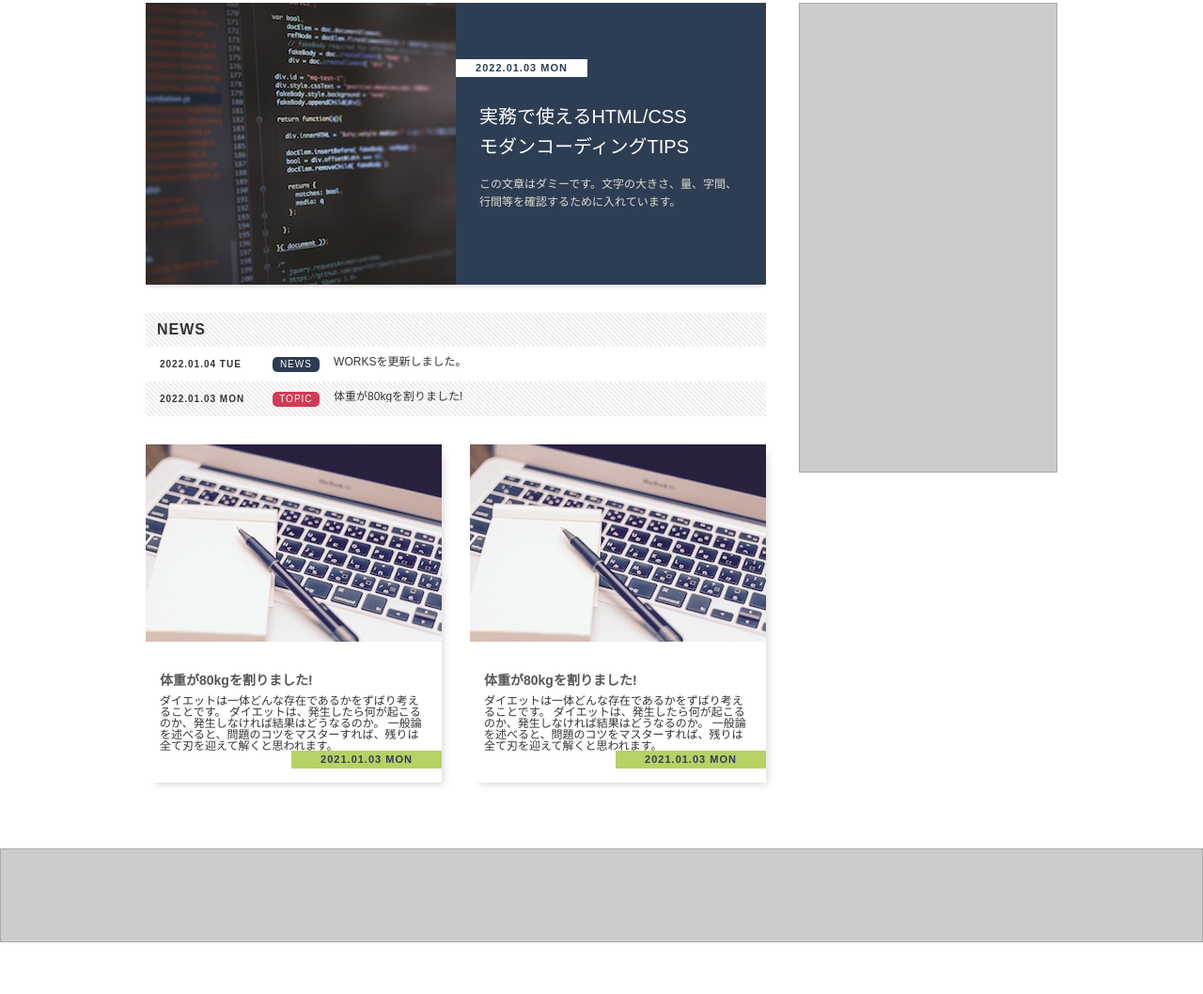
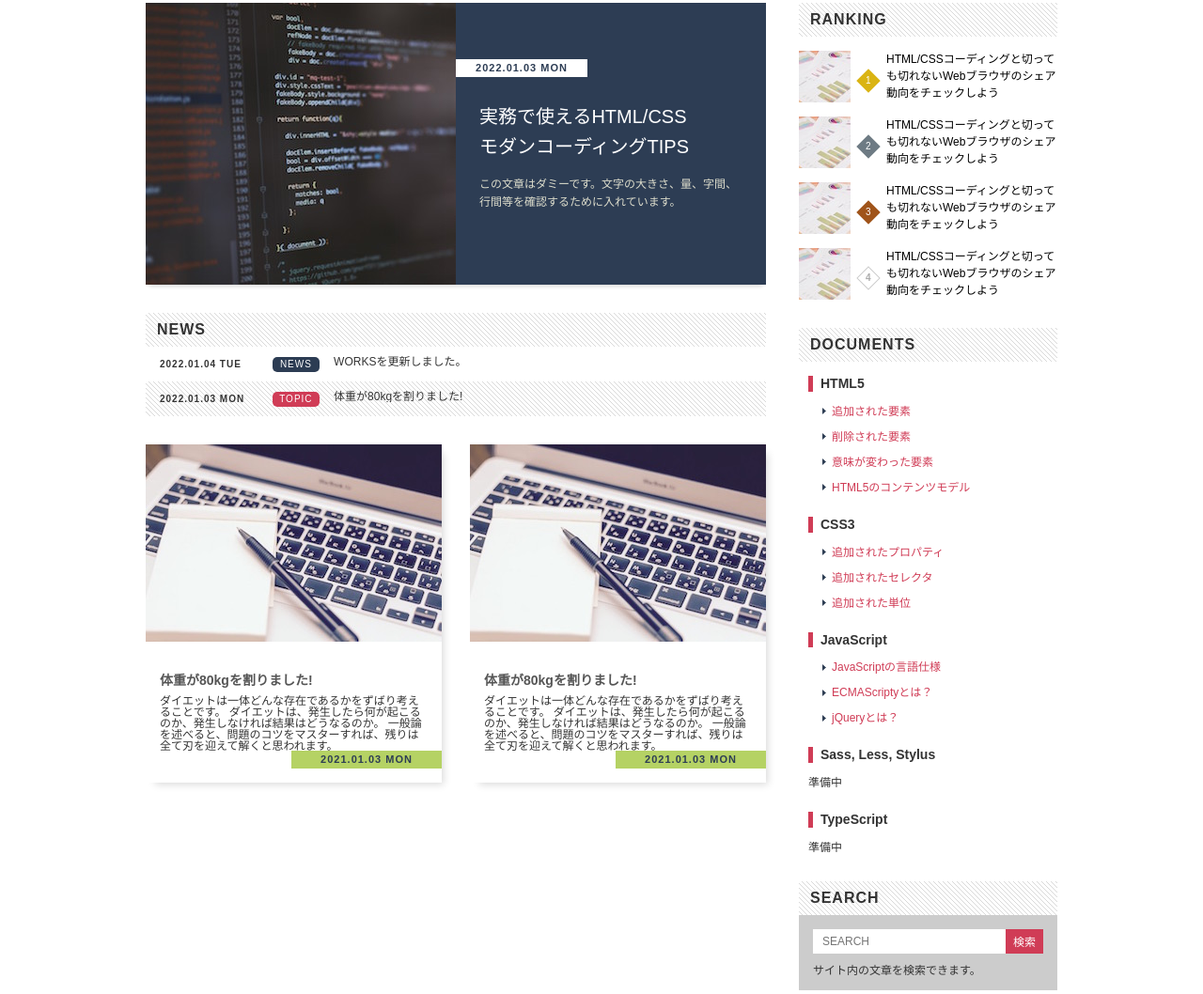
Before and after one commit to keketon/html5-css3-modern-coding, a plain HTML site: page standard-layout/index.html in a window 1280 px wide. Shown: the part 166-1224 px from the top of the page at 94% size. Before the commit the page ends 1169 px from the top, so only its background shows below. Drawn offline with Linux system fonts and the light colour scheme.

Commit message:
sidemenu

```diff
--- a/standard-layout/css/style.css
+++ b/standard-layout/css/style.css
@@ -240,13 +240,134 @@ a:active {
   left: 0;
   width: 100%;
 }
+
+.ranking {
+  margin-bottom: 30px;
+  list-style-type: none;
+  counter-reset: ranking;
+}
+.ranking .ranking-item {
+  margin-top: 15px;
+}
+.ranking .ranking-item a {
+  display: block;
+  font-size: 0;
+  transition: opacity 0.15s;
+}
+.ranking .ranking-item a:hover {
+  opacity: 0;
+}
+.ranking .ranking-item:nth-of-type(1) .order,
+.ranking .ranking-item:nth-of-type(2) .order,
+.ranking .ranking-item:nth-of-type(3) .order {
+  border: none;
+  color: #fff;
+  font-weight: normal;
+  line-height: 18px;
+}
+.ranking .ranking-item:nth-of-type(1) .order {
+  background-color: #dab413;
+}
+.ranking .ranking-item:nth-of-type(2) .order {
+  background-color: #6e7b84;
+}
+.ranking .ranking-item:nth-of-type(3) .order {
+  background-color: #a0541a;
+}
+.ranking .image {
+  width: 55px;
+  height: 55px;
+}
+.ranking .text {
+  display: inline-block;
+  width: 182px;
+  color: #000;
+  vertical-align: top;
+  font-size: 1.2rem;
+  line-height: 1.5;
+}
+.ranking .order {
+  display: inline-block;
+  width: 18px;
+  height: 18px;
+  margin: 0 10px;
+  border: 1px solid #ccc;
+  color: #aaa;
+  vertical-align: 20px;
+  text-align: center;
+  font-weight: bold;
+  line-height: 16px;
+  transform: rotate(45deg);
+}
+.ranking .order::before {
+  content: counter(ranking);
+  counter-increment: ranking;
+  display: inline-block;
+  font-size: 1rem;
+  transform: rotate(-45deg);
+}
+
+.documents {
+  margin: 10px 10px 30px;
+}
+.documents,
+.documents ul {
+  list-style-type: none;
+}
+.documents > li .title {
+  margin: 15px 0;
+  padding-left: 8px;
+  border-left: 5px solid #d03c56;
+  font-size: 1.4rem;
+  line-height: 1.2;
+}
+.documents > li + li {
+  margin-top: 25px;
+}
+.documents > li ul {
+  margin: 15px;
+}
+.documents > li ul > li{
+  margin-bottom: 15px;
+  padding-left: 10px;
+  background: url("../images/arrow.gif") no-repeat left center;
+}
+.documents a:hover {
+  text-decoration: underline;
+}
+
+.search-box {
+  padding: 15px;
+  background-color: #ccc;
+  font-size: 0;
+}
+.search-box > * {
+font-size: 1.2rem;
+}
+.search-box .search-input {
+  width: 205px;
+  height: 26px;
+  padding: 0 10px;
+  border: none;
+}
+.search-box .search-button {
+  width: 40px;
+  height: 26px;
+  border: none;
+  background-color: #d03c56;
+  color: #fff;
+  cursor: pointer;
+}
+.search-box .text {
+  margin-top: 12px;
+}
+
 /* for confirmation */
 .clearfix::after {
   content: "";
   display: block;
   clear: both;
 }
-.sidemenu,
 .footer {
   border: 1px solid, #aaa;
   background-color: #ccc;
@@ -254,6 +375,3 @@ a:active {
 .footer {
   height: 100px;
 }
-.sidemenu {
-  height: 500px;
-}
--- a/standard-layout/index.html
+++ b/standard-layout/index.html
@@ -72,7 +72,81 @@
         </a>
       </div>
     </main>
-    <div class="sidemenu"></div>
+    <div class="sidemenu">
+      <h2 class="heading">RANKING</h2>
+      <ol class="ranking">
+        <li class="ranking-item">
+          <a href="#">
+            <img class="image" src="./images/ranking.jpg" alt="グラフの画像">
+            <span class="order"></span>
+            <p class="text">HTML/CSSコーディングと切っても切れないWebブラウザのシェア動向をチェックしよう</p>
+          </a>
+        </li>
+        <li class="ranking-item">
+          <a href="#">
+            <img class="image" src="./images/ranking.jpg" alt="グラフの画像">
+            <span class="order"></span>
+            <p class="text">HTML/CSSコーディングと切っても切れないWebブラウザのシェア動向をチェックしよう</p>
+          </a>
+        </li>
+        <li class="ranking-item">
+          <a href="#">
+            <img class="image" src="./images/ranking.jpg" alt="グラフの画像">
+            <span class="order"></span>
+            <p class="text">HTML/CSSコーディングと切っても切れないWebブラウザのシェア動向をチェックしよう</p>
+          </a>
+        </li>
+        <li class="ranking-item">
+          <a href="#">
+            <img class="image" src="./images/ranking.jpg" alt="グラフの画像">
+            <span class="order"></span>
+            <p class="text">HTML/CSSコーディングと切っても切れないWebブラウザのシェア動向をチェックしよう</p>
+          </a>
+        </li>
+      </ol>
+      <h2 class="heading">DOCUMENTS</h2>
+      <ul class="documents">
+        <li>
+          <h3 class="title">HTML5</h3>
+          <ul>
+            <li><a href="#">追加された要素</a></li>
+            <li><a href="#">削除された要素</a></li>
+            <li><a href="#">意味が変わった要素</a></li>
+            <li><a href="#">HTML5のコンテンツモデル</a></li>
+          </ul>
+        </li>
+        <li>
+          <h3 class="title">CSS3</h3>
+          <ul>
+            <li><a href="#">追加されたプロパティ</a></li>
+            <li><a href="#">追加されたセレクタ</a></li>
+            <li><a href="#">追加された単位</a></li>
+          </ul>
+        </li>
+        <li>
+          <h3 class="title">JavaScript</h3>
+          <ul>
+            <li><a href="#">JavaScriptの言語仕様</a></li>
+            <li><a href="#">ECMAScriptyとは？</a></li>
+            <li><a href="#">jQueryとは？</a></li>
+          </ul>
+        </li>
+        <li>
+          <h3 class="title">Sass, Less, Stylus</h3>
+          <p>準備中</p>
+        </li>
+        <li>
+          <h3 class="title">TypeScript</h3>
+          <p>準備中</p>
+        </li>
+      </ul>
+      <h2 class="heading">SEARCH</h2>
+      <form class="search-box">
+        <input class="search-input" type="text" name="search" placeholder="SEARCH">
+        <input class="search-button" type="submit" value="検索">
+        <p class="text">サイト内の文章を検索できます。</p>
+      </form>
+    </div>
   </div>
   <footer class="footer"></footer>
 </body>
```
